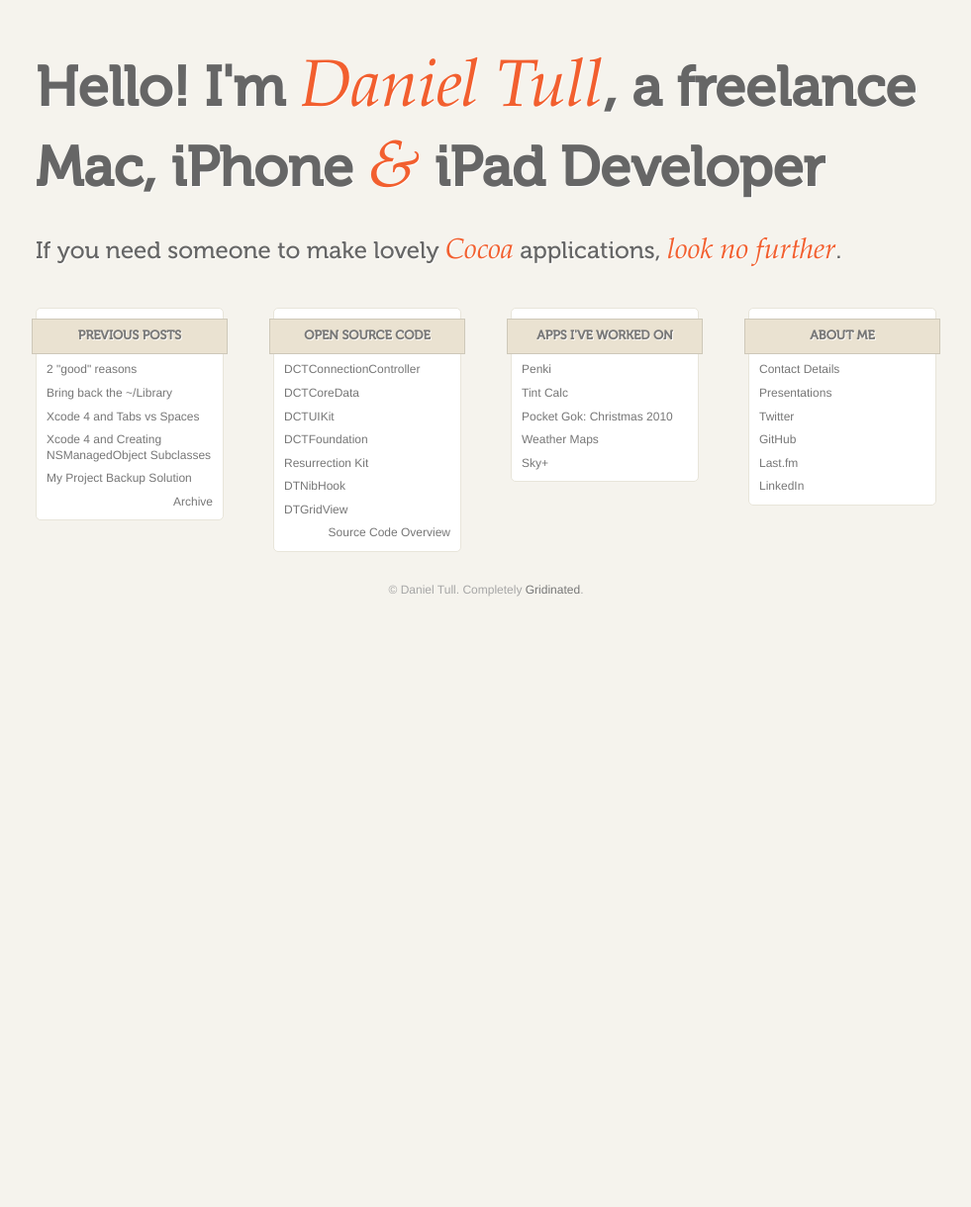
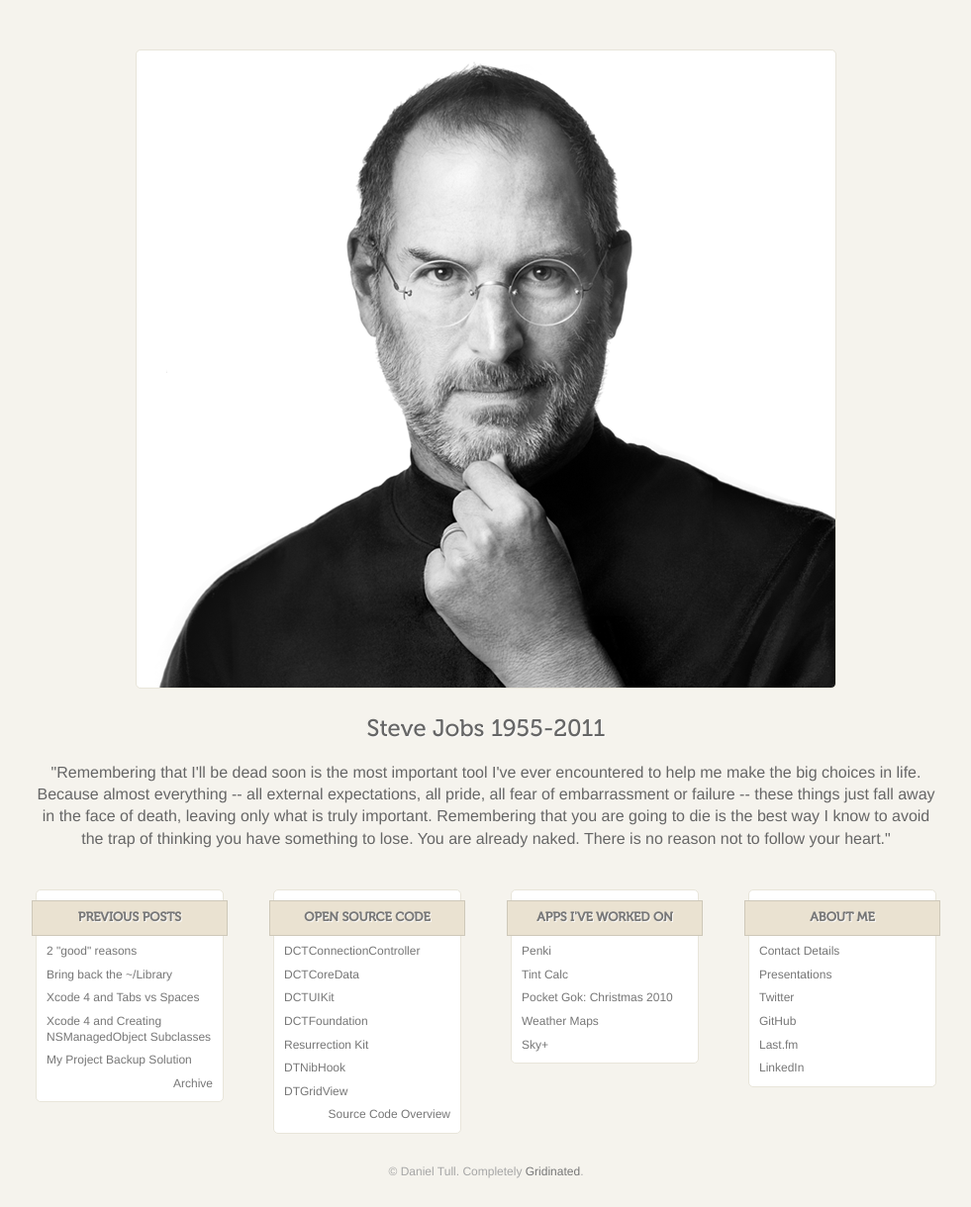
Before and after one commit to danielctull/danielctull.github.com, a Jekyll site: the page built from index.html, in a window 1280 px wide. Shown: the whole page at 99% size, without its empty margins (149-1130 px from the left). Built offline with Jekyll 4.4.1, drawn with Linux system fonts in a browser that asks for light colours; before the commit the page ends 900 px from its top, so only the background shows below that.

Commit message:
Change main page to a homage to Steve

```diff
--- a/index.html
+++ b/index.html
@@ -3,5 +3,14 @@ layout: home
 title: Daniel Tull
 ---
 
-<h1>Hello! I'm <span class="highlight">Daniel Tull</span>, a freelance Mac, iPhone <span class="highlight amp">&amp;</span> iPad Developer</h1>
-<h2>If you need someone to make lovely <span class="highlight">Cocoa</span> applications, <span class="highlight">look no further</span>.</h2>
+<div style="
+  	background-image:   url(/images/stevejobs/stevejobs.png);
+  	border-radius:      5px;
+  	height:             644px;
+  	-moz-border-radius: 5px;
+  	width:              706px;
+	border: solid 1px #E8E5DA;
+	margin:0 auto;"
+></div>
+<h2 style="text-align: center;">Steve Jobs 1955-2011</h2>
+<p style="text-align: center;">"Remembering that I'll be dead soon is the most important tool I've ever encountered to help me make the big choices in life. Because almost everything -- all external expectations, all pride, all fear of embarrassment or failure -- these things just fall away in the face of death, leaving only what is truly important. Remembering that you are going to die is the best way I know to avoid the trap of thinking you have something to lose. You are already naked. There is no reason not to follow your heart."</p>
```
Also changed, not shown: images/stevejobs/stevejobs.png (added).
